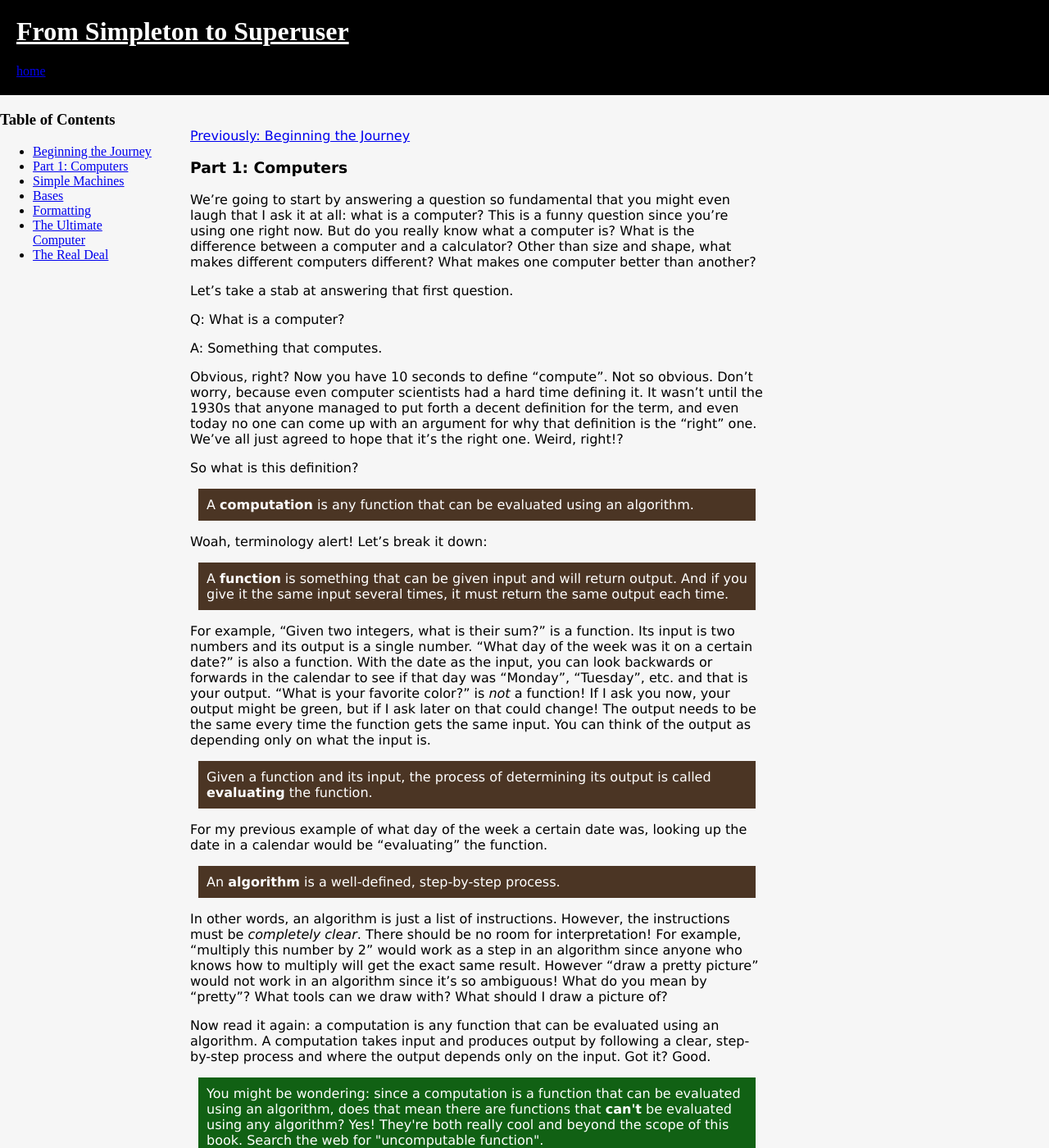
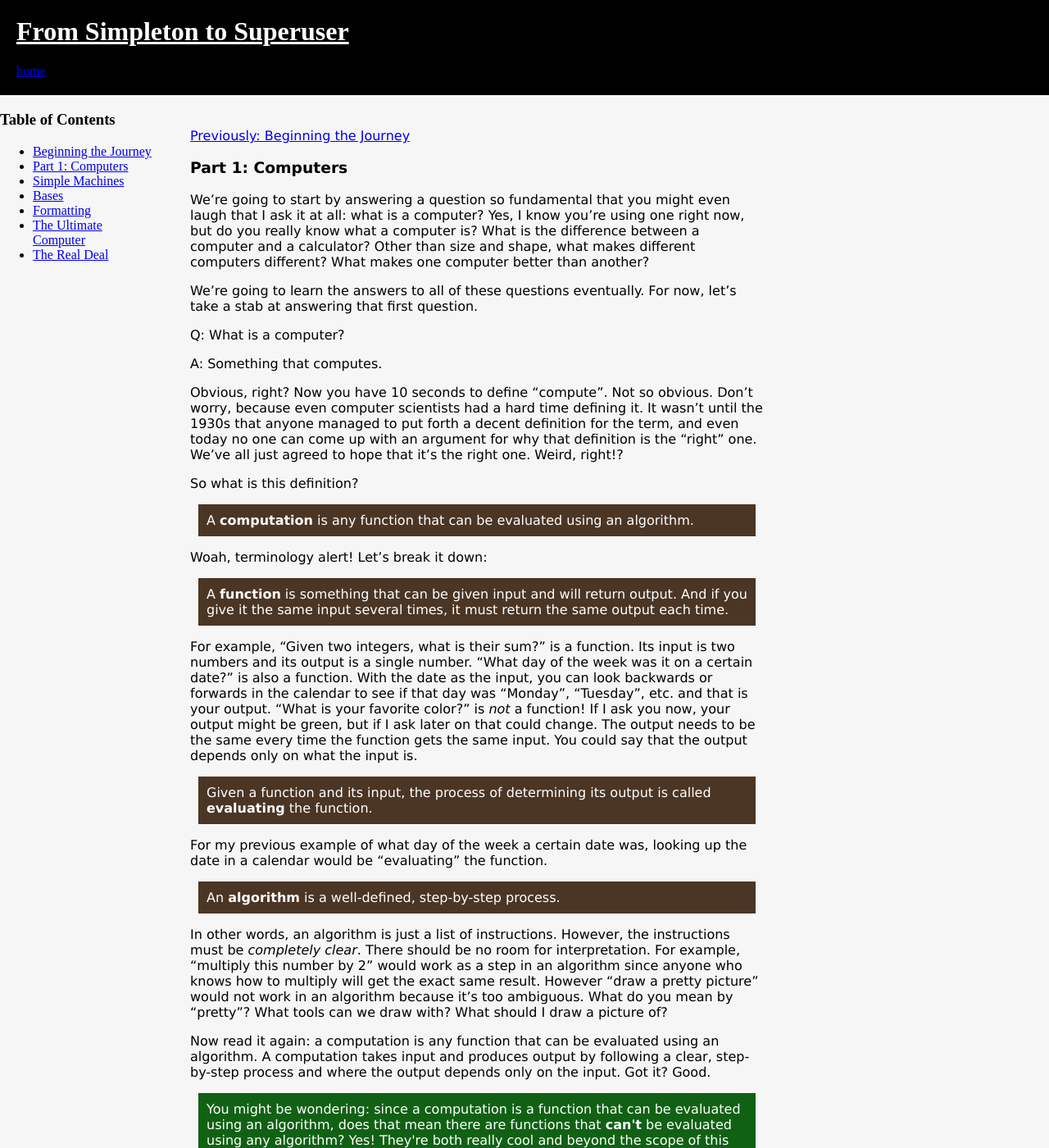
Before and after one commit to silverhammermba/superuser, a Jekyll site: the page built from _posts/2013-02-01-computers.markdown, in a window 1280 px wide and 1400 px high. Shown: the whole window at 82% size. Built offline with Jekyll 4.4.1, drawn with Linux system fonts in a browser that asks for light colours; Markdown is read by kramdown in place of the engine named in the settings; some of the changed text lies outside the part shown.

Commit message:
Minor rewording. Fewer !!!!

```diff
--- a/_posts/2013-02-01-computers.markdown
+++ b/_posts/2013-02-01-computers.markdown
@@ -4,13 +4,13 @@
 ---
 
 We're going to start by answering a question so fundamental that you might even
-laugh that I ask it at all: what is a computer? This is a funny question since
-you're using one right now. But do you really know what a computer is? What is
-the difference between a computer and a calculator? Other than size and shape,
-what makes different computers different?  What makes one computer better than
-another?
+laugh that I ask it at all: what is a computer? Yes, I know you're using one
+right now, but do you really know what a computer is? What is the difference
+between a computer and a calculator? Other than size and shape, what makes
+different computers different?  What makes one computer better than another?
 
-Let's take a stab at answering that first question.
+We're going to learn the answers to all of these questions eventually. For now,
+let's take a stab at answering that first question.
 
 Q: What is a computer?
 
@@ -44,8 +44,8 @@
 look backwards or forwards in the calendar to see if that day was "Monday",
 "Tuesday", etc. and that is your output. "What is your favorite color?" is
 _not_ a function! If I ask you now, your output might be green, but if I ask
-later on that could change! The output needs to be the same every time the
-function gets the same input. You can think of the output as depending only on
+later on that could change. The output needs to be the same every time the
+function gets the same input. You could say that the output depends only on
 what the input is.
 
 <aside class="definition">
@@ -61,11 +61,11 @@
 </aside>
 
 In other words, an algorithm is just a list of instructions. However, the
-instructions must be *completely clear*. There should be no room for
-interpretation! For example, "multiply this number by 2" would work as a step
+instructions must be _completely clear_. There should be no room for
+interpretation. For example, "multiply this number by 2" would work as a step
 in an algorithm since anyone who knows how to multiply will get the exact same
-result. However "draw a pretty picture" would not work in an algorithm since
-it's so ambiguous! What do you mean by "pretty"? What tools can we draw with?
+result. However "draw a pretty picture" would not work in an algorithm because
+it's too ambiguous. What do you mean by "pretty"? What tools can we draw with?
 What should I draw a picture of?
 
 Now read it again: a computation is any function that can be evaluated using an
@@ -78,7 +78,7 @@
 using an algorithm, does that mean there are functions that
 <strong>can't</strong> be evaluated using any algorithm? Yes! They're both
 really cool and beyond the scope of this book. Search the web for "uncomputable
-function".
+functions".
 </aside>
 
 Now get ready because here comes the first set of exercises. This isn't school
```
Also changed, not shown: _posts/2013-01-01-beginning.markdown (+13 -13 lines).
